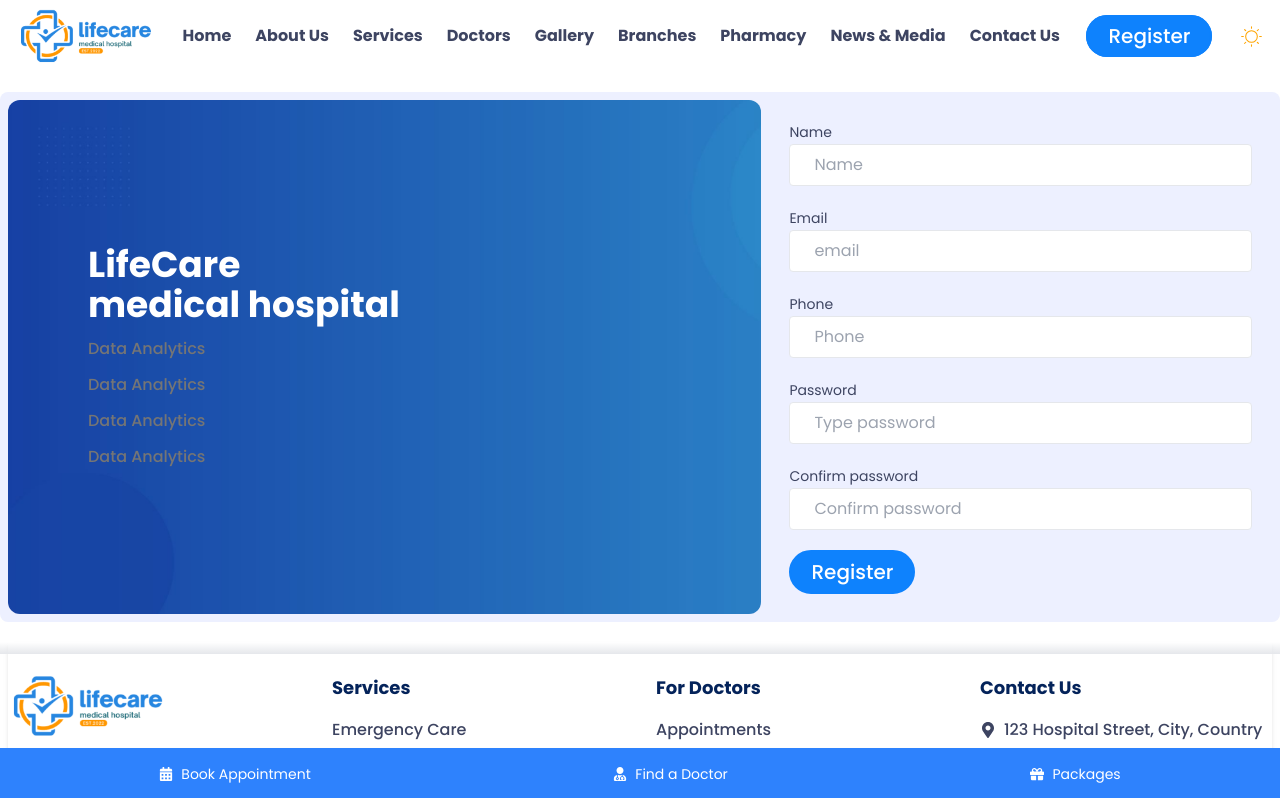
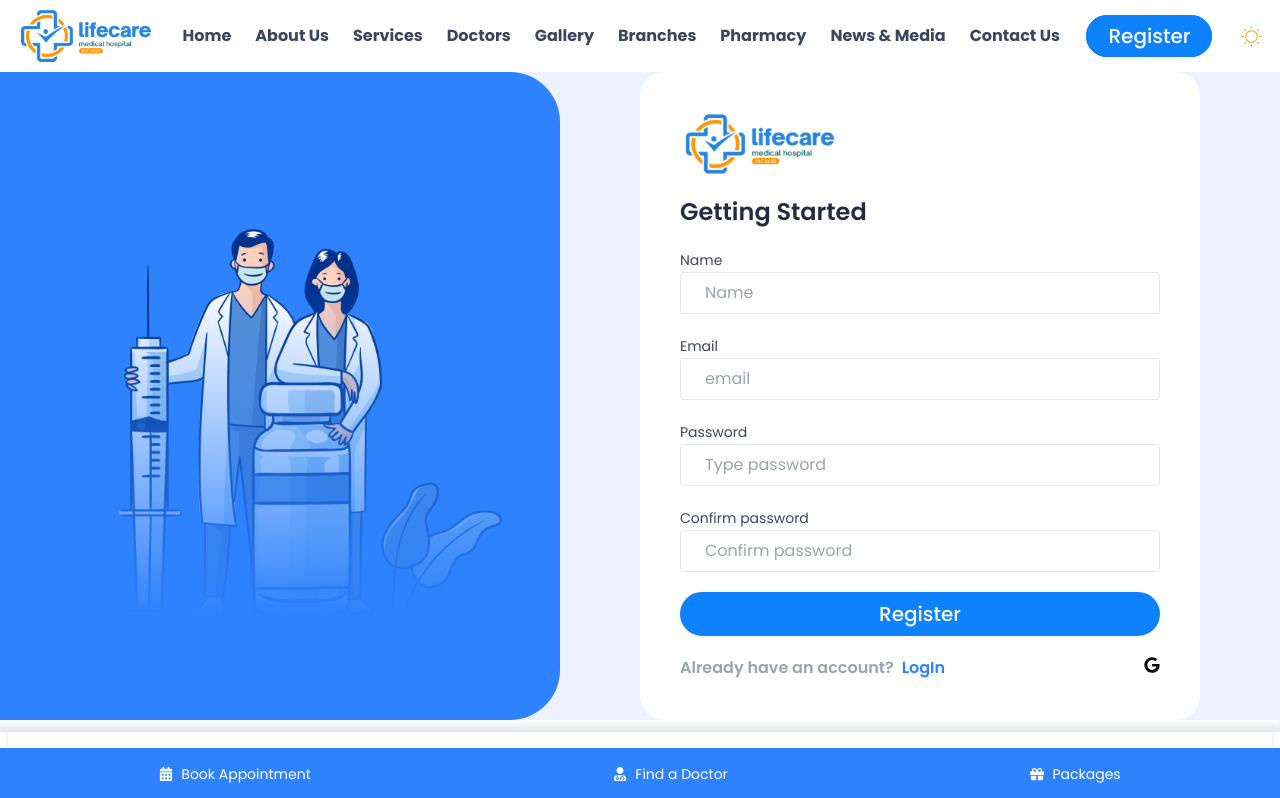
Before and after one commit to rakibulhasan-bu/hospital-app-team-project-client, a React (Vite) app: page /patient-register in a window 1280 px wide. Shown: the top 798 px of the page. Built offline with nearby package versions, Linux system fonts and the light colour scheme.

Commit message:
login and register page done

```diff
--- a/src/pages/doctorRegister/DoctorRegister.tsx
+++ b/src/pages/doctorRegister/DoctorRegister.tsx
@@ -1,9 +1,79 @@
+import { Link } from "react-router-dom";
+import design from "../../assets/login-02.png";
+import logo from "../../assets/logo.png";
+import { FaGoogle } from "react-icons/fa";
 const DoctorRegister = () => {
-    return (
-        <div className=''>
-            DoctorRegister
+  return (
+    <section className=" bg-[#edf0ff] w-full grid grid-cols-1 md:grid-cols-2 lg:grid-cols-2 2xl:grid-cols-2 lg:gap-20 2xl:pr-20 lg:pr-20 min-h-[70vh]">
+      <div className=" bg-secondary rounded-r-[50px] hidden lg:block 2xl:block">
+        <img src={design} alt="" />
+      </div>
+      <div className=" self-center bg-white rounded-3xl p-10 space-y-5">
+        <img className=" h-16 hidden lg:block" src={logo} alt="" />
+        <h2 className=" title text-2xl">Getting Started</h2>
+        <form className=" space-y-5">
+          <div className="flex flex-col">
+            <label>
+              <span className="text">Name</span>
+            </label>
+            <input
+              type="text"
+              placeholder="Name"
+              className=" border border-gray-200 px-6 py-2 rounded outline-secondary"
+            />
+          </div>
+          <div className=" flex-col flex">
+            <label>
+              <span className="text">Email</span>
+            </label>
+            <input
+              type="email"
+              placeholder="email"
+              className=" border border-gray-200 px-6 py-2 rounded outline-secondary"
+            />
+          </div>
+
+          <div className="flex flex-col">
+            <label>
+              <span className="text">Password</span>
+            </label>
+            <input
+              type="password"
+              placeholder="Type password"
+              className=" border border-gray-200 px-6 py-2 rounded outline-secondary"
+            />
+          </div>
+          <div className=" flex-col flex">
+            <label>
+              <span className="text">Confirm password</span>
+            </label>
+            <input
+              type="password"
+              placeholder="Confirm password"
+              className=" border border-gray-200 px-6 py-2 rounded outline-secondary"
+            />
+          </div>
+
+          <div className="flex items-center justify-between mt-6">
+            <button className=" bttn common-btn w-full">Register</button>
+          </div>
+        </form>
+        <div className=" flex justify-between items-center">
+          <p className=" text-gray-400 font-semibold">
+            Already have an account?
+            <Link className=" text-secondary ml-2" to="/login">
+              LogIn
+            </Link>
+          </p>
+          <div>
+            <button>
+              <FaGoogle />
+            </button>
+          </div>
         </div>
-    );
+      </div>
+    </section>
+  );
 };
 
 export default DoctorRegister;
--- a/src/pages/login/Login.tsx
+++ b/src/pages/login/Login.tsx
@@ -1,9 +1,60 @@
+import { Link } from "react-router-dom";
+import design from "../../assets/login-02.png";
+import logo from "../../assets/logo.png";
+import { FaGoogle } from "react-icons/fa";
+
 const Login = () => {
-    return (
-        <div className=''>
-            Login
+  return (
+    <section className=" bg-[#edf0ff] w-full grid grid-cols-1 md:grid-cols-2 lg:grid-cols-2 2xl:grid-cols-2 lg:gap-20 2xl:pr-20 lg:pr-20 min-h-[70vh]">
+      <div className=" bg-secondary rounded-r-[50px] hidden lg:block 2xl:block">
+        <img src={design} alt="" />
+      </div>
+      <div className=" self-center bg-white rounded-3xl p-10 space-y-5">
+        <img className=" h-16 hidden lg:block" src={logo} alt="" />
+        <h2 className=" title text-2xl">Getting Started</h2>
+        <form className=" space-y-5">
+          <div className=" flex-col flex">
+            <label>
+              <span className="text">Email</span>
+            </label>
+            <input
+              type="email"
+              placeholder="email"
+              className=" border border-gray-200 px-6 py-2 rounded outline-secondary"
+            />
+          </div>
+
+          <div className="flex flex-col">
+            <label>
+              <span className="text">Password</span>
+            </label>
+            <input
+              type="password"
+              placeholder="Type password"
+              className=" border border-gray-200 px-6 py-2 rounded outline-secondary"
+            />
+          </div>
+
+          <div className="flex items-center justify-between mt-6">
+            <button className=" bttn common-btn w-full">LogIn</button>
+          </div>
+        </form>
+        <div className=" flex justify-between items-center">
+          <p className=" text-gray-400 font-semibold">
+            Need an account?
+            <Link className=" text-secondary ml-2" to="/register">
+              Register here
+            </Link>
+          </p>
+          <div>
+            <button>
+              <FaGoogle />
+            </button>
+          </div>
         </div>
-    );
+      </div>
+    </section>
+  );
 };
 
 export default Login;
--- a/src/pages/patientRegister/PatientRegister.tsx
+++ b/src/pages/patientRegister/PatientRegister.tsx
@@ -1,30 +1,17 @@
-import design from "../../assets/design.jpg";
+import { Link } from "react-router-dom";
+import design from "../../assets/login-02.png";
+import logo from "../../assets/logo.png";
+import { FaGoogle } from "react-icons/fa";
 const PatientRegister = () => {
   return (
-    <section className=" container mx-auto 2xl:h-[80vh] 2xl:py-20 py-5">
-      <div className=" lg:flex gap-2 bg-[#edf0ff] rounded-lg p-2 justify-between">
-        <div
-          className=" lg:w-3/5 2xl:w-3/5 flex-col justify-center flex rounded-xl"
-          style={{
-            backgroundImage: `url(${design})`,
-            backgroundRepeat: "no-repeat",
-            backgroundPosition: "cover center",
-            backgroundSize: "cover",
-          }}
-        >
-          <div className=" lg:pl-20 p-4 space-y-3">
-            <h2 className="text-2xl lg:text-4xl text-white font-bold">
-              LifeCare <br /> medical hospital
-            </h2>
-            <div className=" space-y-3">
-              <p className=" font-medium  text-textGray">Data Analytics</p>
-              <p className=" font-medium  text-textGray">Data Analytics</p>
-              <p className=" font-medium  text-textGray">Data Analytics</p>
-              <p className=" font-medium  text-textGray">Data Analytics</p>
-            </div>
-          </div>
-        </div>
-        <form className=" space-y-5 lg:w-2/5 2xl:w-2/5 p-5">
+    <section className=" bg-[#edf0ff] w-full grid grid-cols-1 md:grid-cols-2 lg:grid-cols-2 2xl:grid-cols-2 lg:gap-20 2xl:pr-20 lg:pr-20 min-h-[70vh]">
+      <div className=" bg-secondary rounded-r-[50px] hidden lg:block 2xl:block">
+        <img src={design} alt="" />
+      </div>
+      <div className=" self-center bg-white rounded-3xl p-10 space-y-5">
+        <img className=" h-16 hidden lg:block" src={logo} alt="" />
+        <h2 className=" title text-2xl">Getting Started</h2>
+        <form className=" space-y-5">
           <div className="flex flex-col">
             <label>
               <span className="text">Name</span>
@@ -45,16 +32,7 @@ const PatientRegister = () => {
               className=" border border-gray-200 px-6 py-2 rounded outline-secondary"
             />
           </div>
-          <div className="flex flex-col">
-            <label>
-              <span className="text">Phone</span>
-            </label>
-            <input
-              type="text"
-              placeholder="Phone"
-              className=" border border-gray-200 px-6 py-2 rounded outline-secondary"
-            />
-          </div>
+
           <div className="flex flex-col">
             <label>
               <span className="text">Password</span>
@@ -76,10 +54,23 @@ const PatientRegister = () => {
             />
           </div>
 
-          <div className="form-control mt-6">
-            <button className=" bttn common-btn">Register</button>
+          <div className="flex items-center justify-between mt-6">
+            <button className=" bttn common-btn w-full">Register</button>
           </div>
         </form>
+        <div className=" flex justify-between items-center">
+          <p className=" text-gray-400 font-semibold">
+            Already have an account?
+            <Link className=" text-secondary ml-2" to="/login">
+              LogIn
+            </Link>
+          </p>
+          <div>
+            <button>
+              <FaGoogle />
+            </button>
+          </div>
+        </div>
       </div>
     </section>
   );
```
Also changed, not shown: src/assets/login-02.png (added).
